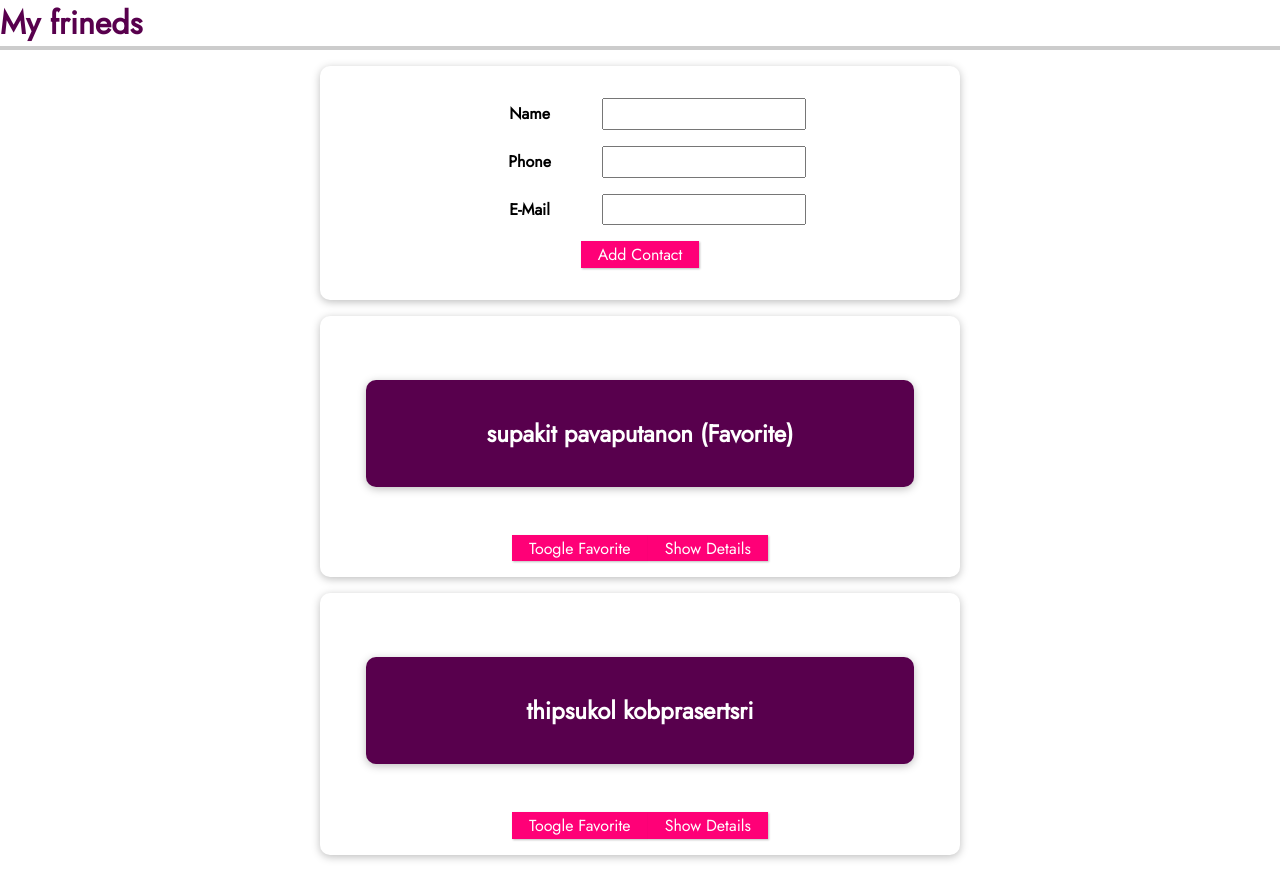
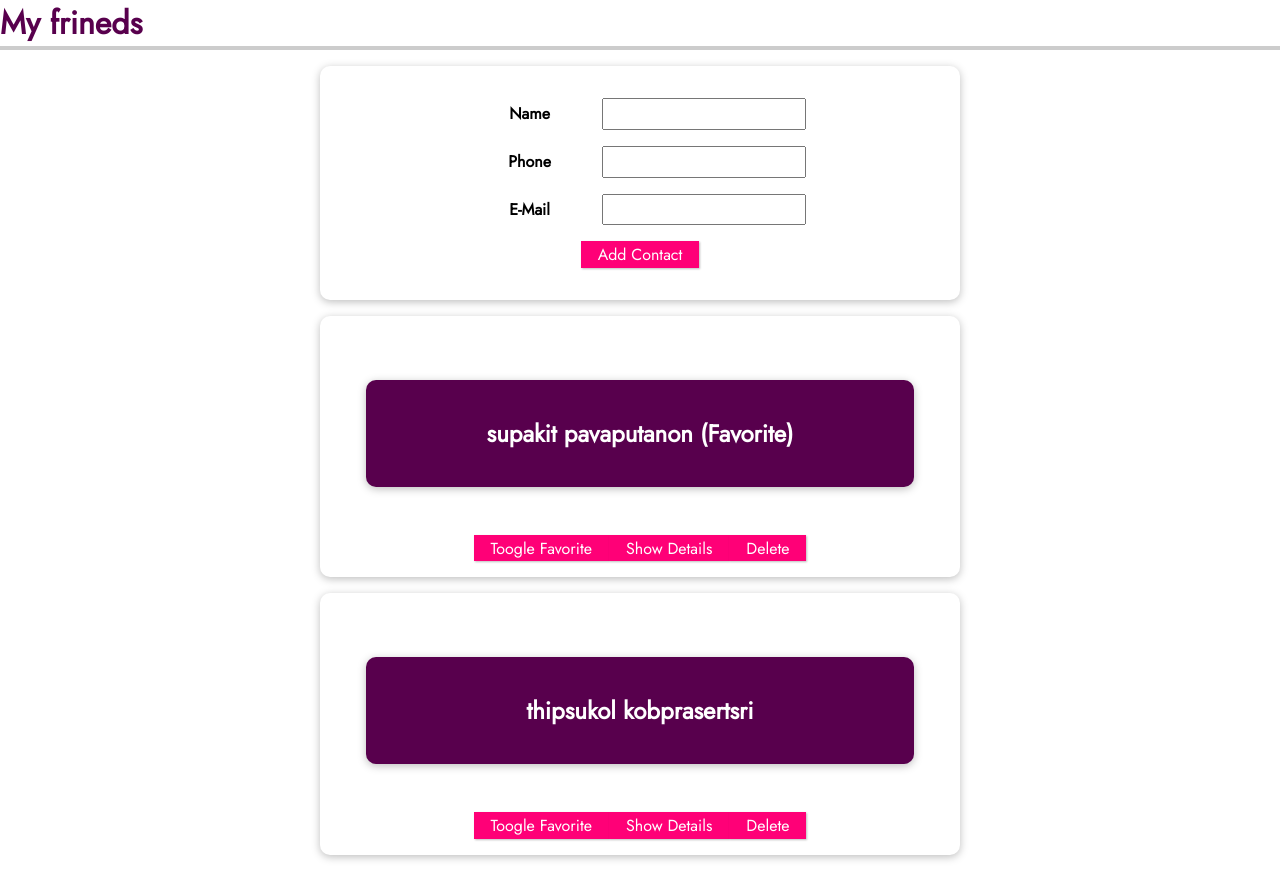
Before and after one commit to Newtepos/vue-cli-01-a-new-vue-project, a Vue app: page / in a window 1280 px wide. Built offline with nearby package versions, Linux system fonts and the light colour scheme.

Commit message:
Add: Delete Functionality

```diff
--- a/src/App.vue
+++ b/src/App.vue
@@ -12,6 +12,7 @@
         :email-address="friend.email"
         :is-favorite="friend.isFavoraite"
         @toggle-favorite="toggleFriendFavorite"
+        @delete="deleteContact"
       />
     </ul>
   </section>
@@ -54,6 +55,9 @@ export default {
       }
 
       this.friends.push(newFriendContact);
+    },
+    deleteContact(id) {
+      this.friends = this.friends.filter(friend => friend.id !== id);
     }
   }
 };
--- a/src/components/FriendContact.vue
+++ b/src/components/FriendContact.vue
@@ -5,6 +5,7 @@
     </header>
     <button @click="toggleFavorite">Toogle Favorite</button>
     <button @click="toggleDetails">Show Details</button>
+    <button @click="this.$emit('delete', id)">Delete</button>
     <ul v-if="visibility">
       <li><strong>Phone: </strong>{{ phoneNumber }}</li>
       <li><strong>Email: </strong>{{ emailAddress }}</li>
```
